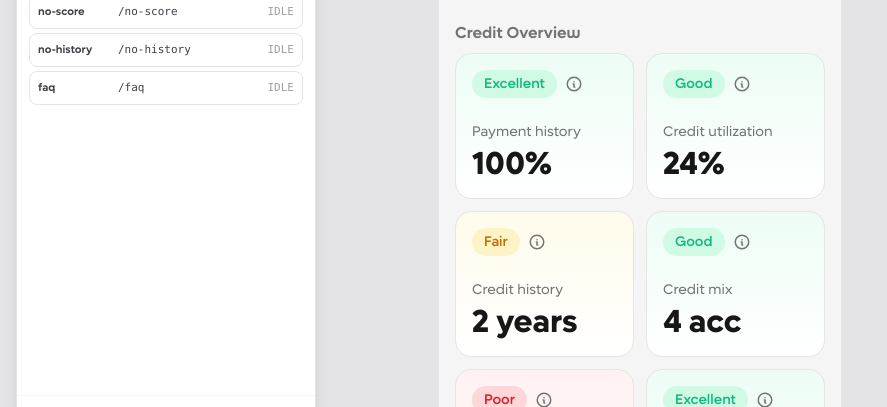
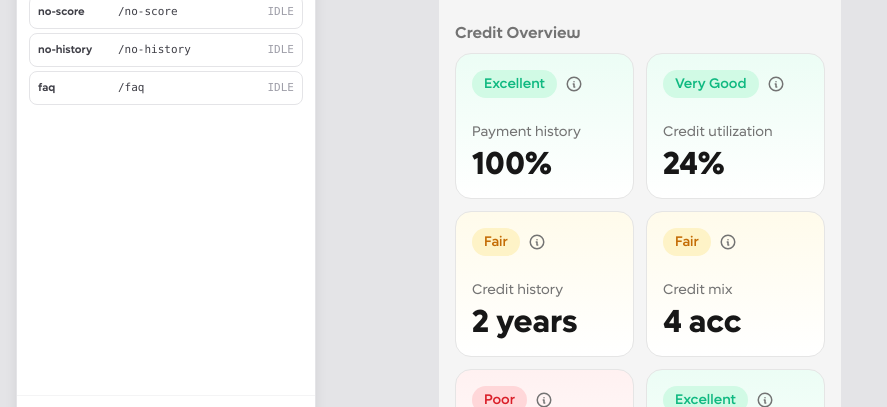
Before and after one commit to jothachil/credit-score-repo, a Next.js app: page /score in a window 1280 px wide. Shown: the part 329-736 px from the top of the page, without its empty margins (0-887 px from the left). Built offline with nearby package versions, Linux system fonts and the light colour scheme.

Commit message:
Update tone and labeling in ImpactBreakdownSheet and ScoreBreakdownSheet for consistency and clarity. Revise score ranges and descriptions to enhance user understanding of credit impacts. Adjust color coding for better visual representation of ratings.

```diff
--- a/app/components/ImpactBreakdownSheet.js
+++ b/app/components/ImpactBreakdownSheet.js
@@ -6,8 +6,9 @@ import Button from "./Button";
 // Rating tones → gauge-matching colours (design-system tokens only).
 const TONE_COLOR = {
   excellent: "bg-background-postive",
-  good: "bg-[var(--mountain-green-04)]",
-  fair: "bg-background-warning",
+  "very-good": "bg-[var(--mountain-green-04)]",
+  good: "bg-background-warning",
+  fair: "bg-[#f47b0b]",
   poor: "bg-background-negative",
 };
 
--- a/app/components/ScoreBreakdownSheet.js
+++ b/app/components/ScoreBreakdownSheet.js
@@ -8,7 +8,7 @@ import Button from "./Button";
 const SCORE_RANGES = [
   {
     id: "exceptional",
-    label: "Exceptional",
+    label: "Excellent",
     range: "800 – 900",
     color: "bg-background-postive",
   },
@@ -33,7 +33,7 @@ const SCORE_RANGES = [
   {
     id: "poor",
     label: "Poor",
-    range: "300 – 579",
+    range: "≤ 579",
     color: "bg-background-negative",
   },
 ];
--- a/app/score/page.js
+++ b/app/score/page.js
@@ -39,7 +39,7 @@ const SCORE_BANDS = [
   },
   {
     id: "exceptional",
-    label: "Exceptional",
+    label: "Excellent",
     min: 800,
     color: "bg-background-postive",
   },
@@ -77,15 +77,16 @@ const IMPACTS = [
     description:
       "The share of your credit payments made on time. Even one missed payment can pull this down.",
     ranges: [
-      { tone: "excellent", label: "Excellent", range: "98 – 100%" },
-      { tone: "good", label: "Good", range: "90 – 97%" },
-      { tone: "fair", label: "Fair", range: "75 – 89%" },
-      { tone: "poor", label: "Poor", range: "Below 75%" },
+      { tone: "excellent", label: "Excellent", range: "≥ 90% · 0 missed" },
+      { tone: "very-good", label: "Very Good", range: "80 – 89% · 1 missed" },
+      { tone: "good", label: "Good", range: "70 – 79% · 2 missed" },
+      { tone: "fair", label: "Fair", range: "50 – 69% · 3 – 4 missed" },
+      { tone: "poor", label: "Poor", range: "< 50% · 5+ missed" },
     ],
   },
   {
     id: "credit-utilization",
-    rating: "Good",
+    rating: "Very Good",
     label: ["Credit utilization"],
     value: "24%",
     title: "Credit utilization",
@@ -93,9 +94,10 @@ const IMPACTS = [
       "How much of your available credit limit you're using. The lower, the better.",
     ranges: [
       { tone: "excellent", label: "Excellent", range: "Below 10%" },
-      { tone: "good", label: "Good", range: "10 – 30%" },
-      { tone: "fair", label: "Fair", range: "30 – 50%" },
-      { tone: "poor", label: "Poor", range: "Above 50%" },
+      { tone: "very-good", label: "Very Good", range: "11 – 30%" },
+      { tone: "good", label: "Good", range: "31 – 50%" },
+      { tone: "fair", label: "Fair", range: "51 – 75%" },
+      { tone: "poor", label: "Poor", range: "Above 76%" },
     ],
   },
   {
@@ -107,25 +109,25 @@ const IMPACTS = [
     description:
       "How long you've had active credit accounts. A longer history helps your score.",
     ranges: [
-      { tone: "excellent", label: "Excellent", range: "7+ years" },
-      { tone: "good", label: "Good", range: "3 – 7 years" },
-      { tone: "fair", label: "Fair", range: "1 – 3 years" },
-      { tone: "poor", label: "Poor", range: "Below 1 year" },
+      { tone: "excellent", label: "Excellent", range: "7 years & above" },
+      { tone: "very-good", label: "Very Good", range: "5 – 7 years" },
+      { tone: "good", label: "Good", range: "3 – 5 years" },
+      { tone: "fair", label: "Fair", range: "2 – 3 years" },
+      { tone: "poor", label: "Poor", range: "Below 2 years" },
     ],
   },
   {
     id: "credit-mix",
-    rating: "Good",
+    rating: "Fair",
     label: ["Credit mix"],
     value: "4 acc",
     title: "Credit mix",
     description:
       "The variety of credit you hold — cards, loans and more. A healthy mix helps.",
     ranges: [
-      { tone: "excellent", label: "Excellent", range: "5+ accounts" },
-      { tone: "good", label: "Good", range: "3 – 4 accounts" },
-      { tone: "fair", label: "Fair", range: "1 – 2 accounts" },
-      { tone: "poor", label: "Poor", range: "None" },
+      { tone: "excellent", label: "Excellent", range: "Above 4 accounts" },
+      { tone: "fair", label: "Fair", range: "2 – 4 accounts" },
+      { tone: "poor", label: "Poor", range: "0 – 1 accounts" },
     ],
   },
   {
@@ -137,10 +139,11 @@ const IMPACTS = [
     description:
       "Hard inquiries from new credit applications in the last 6 months. Fewer is better.",
     ranges: [
-      { tone: "excellent", label: "Excellent", range: "0 – 1" },
-      { tone: "good", label: "Good", range: "2 – 3" },
-      { tone: "fair", label: "Fair", range: "4 – 5" },
-      { tone: "poor", label: "Poor", range: "6+" },
+      { tone: "excellent", label: "Excellent", range: "0 – 1 enquiries" },
+      { tone: "very-good", label: "Very Good", range: "2 enquiries" },
+      { tone: "good", label: "Good", range: "3 enquiries" },
+      { tone: "fair", label: "Fair", range: "4 – 5 enquiries" },
+      { tone: "poor", label: "Poor", range: "6+ enquiries" },
     ],
   },
   {
@@ -153,8 +156,7 @@ const IMPACTS = [
       "Open disputes on your credit report. Ideally you have none outstanding.",
     ranges: [
       { tone: "excellent", label: "Excellent", range: "0" },
-      { tone: "fair", label: "Fair", range: "1 – 2" },
-      { tone: "poor", label: "Poor", range: "3+" },
+      { tone: "poor", label: "Poor", range: "1 & above" },
     ],
   },
 ];
@@ -167,9 +169,13 @@ const RATING_TONE = {
     card: "from-background-light-postive",
     badge: "bg-[var(--mountain-green-02)] text-content-postive",
   },
-  Good: {
+  "Very Good": {
     card: "from-background-light-postive",
     badge: "bg-[var(--mountain-green-02)] text-content-postive",
+  },
+  Good: {
+    card: "from-background-light-warning",
+    badge: "bg-[var(--sunrise-yellow-02)] text-content-warning",
   },
   Fair: {
     card: "from-background-light-warning",
```
